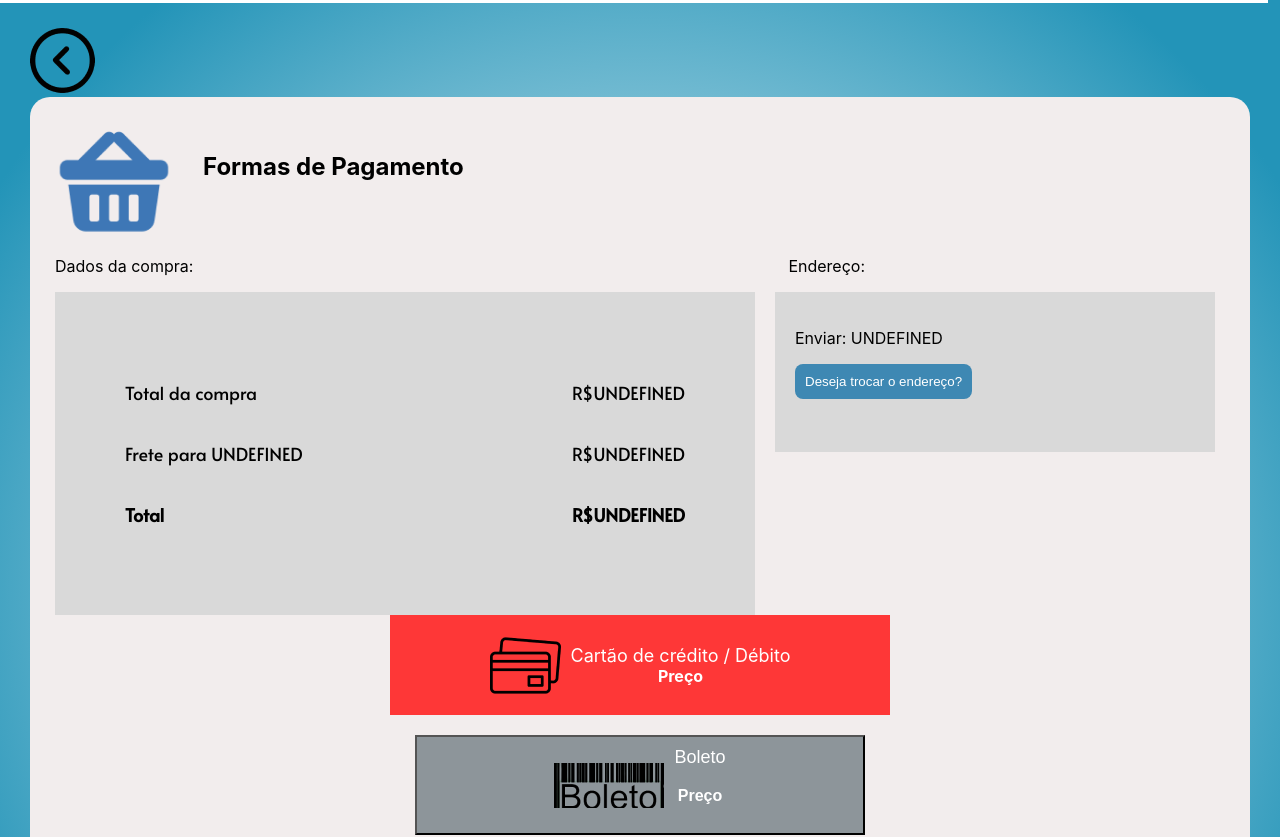
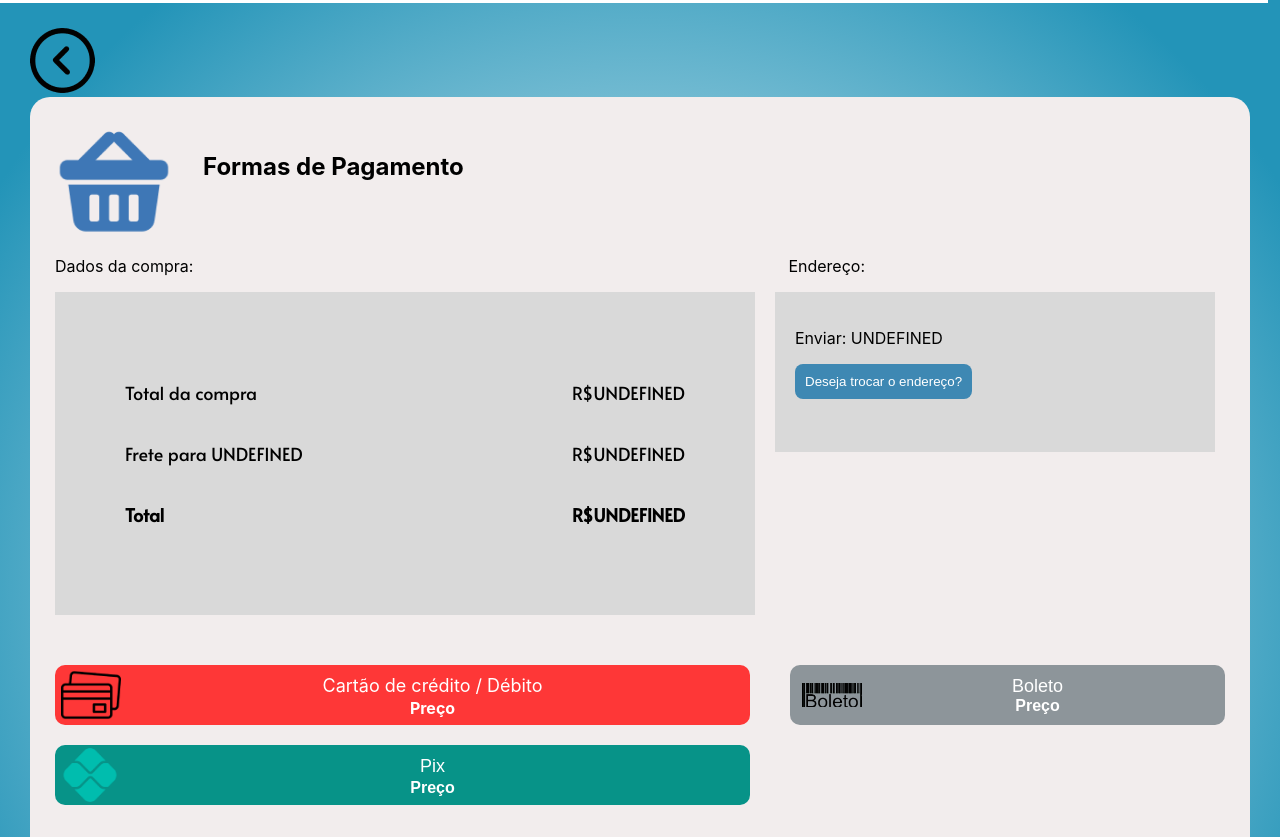
Before and after one commit to RafaelBitencourt777/LivroVerse, a React app: page /pagamento in a window 1280 px wide. Shown: the part 152-989 px from the top of the page. Built offline with nearby package versions, Linux system fonts and the light colour scheme; a web font is replaced by a local one.

Commit message:
Chamillionaire feat. Krayzie Bone - Ridin

```diff
--- a/src/pages/frmspgto/pgto.js
+++ b/src/pages/frmspgto/pgto.js
@@ -64,17 +64,17 @@ export default function Pgto() {
 
                     <button className='boleto'>
                       <img src={boleto} alt=''/>
-                      <div className='bt-txt'>
+                      <div className='bt-txt-blt'>
                       <p>Boleto</p>
-                      <h5><b>Preço</b></h5>
+                      <b>Preço</b>
                       </div>
                     </button>
 
                     <button className='PIX'>
                       <img src={pix} alt=''/>
-                      <div className='bt-txt'>
+                      <div className='bt-txt-pix'>
                       <p>Pix</p>
-                      <h5><b>Preço</b></h5>
+                      <b>Preço</b>
                       </div>
                     </button>
 
--- a/src/pages/frmspgto/pgto.scss
+++ b/src/pages/frmspgto/pgto.scss
@@ -79,8 +79,11 @@
 
 .botõesbrabo {
   display: flex;
-  flex-direction: column;
+  flex-direction: row;
+  justify-content: space-between;
+  flex-wrap: wrap;
   align-items: center;
+  margin-top: 50px;
 
   .debitooo,
   .boleto,
@@ -88,41 +91,84 @@
     display: flex;
     align-items: center;
     justify-content: center;
-    width: 500px; /* Ajuste a largura conforme necessário */
-    height: 100px;
+    width: 500px;
+    height: 60px;
     margin-bottom: 20px;
+    border: none;
+    border-radius: 10px;
 
     img {
-      margin-right: 10px;
+      width: 60px;
+
     }
 
     .bt-txt {
       text-align: center;
+      margin: 0;
+      padding: 0 200px;
 
       p {
-        margin: 0;
+        margin: 1px;
+        padding: 1px;
         font-size: 18px;
       }
 
       b {
         font-size: 16px;
       }
+
+
     }
   }
 
   .debitooo {
     background-color: #FE3737;
     color: #ffffff;
+    width: 695px;
   }
 
   .boleto {
     background-color: #8D959A;
     color: #ffffff;
-    width: 450px; /* Ajuste a largura conforme necessário */
+    width: 435px;
   }
 
   .PIX {
     background-color: #079388;
     color: #ffffff;
+    width: 695px;
+    margin: 0;
+  }
+
+  .bt-txt-pix {
+    text-align: center;
+    margin: 0;
+    padding: 0 290px;
+
+    p {
+      margin: 1px;
+      padding: 1px;
+      font-size: 18px;
+    }
+
+    b {
+      font-size: 16px;
+    }
+  }
+
+  .bt-txt-blt {
+    text-align: center;
+    margin: 0;
+    padding: 0 150px;
+
+    p {
+      margin: 0px;
+      padding: 0px;
+      font-size: 18px;
+    }
+
+    b {
+      font-size: 16px;
+    }
   }
 }
```
